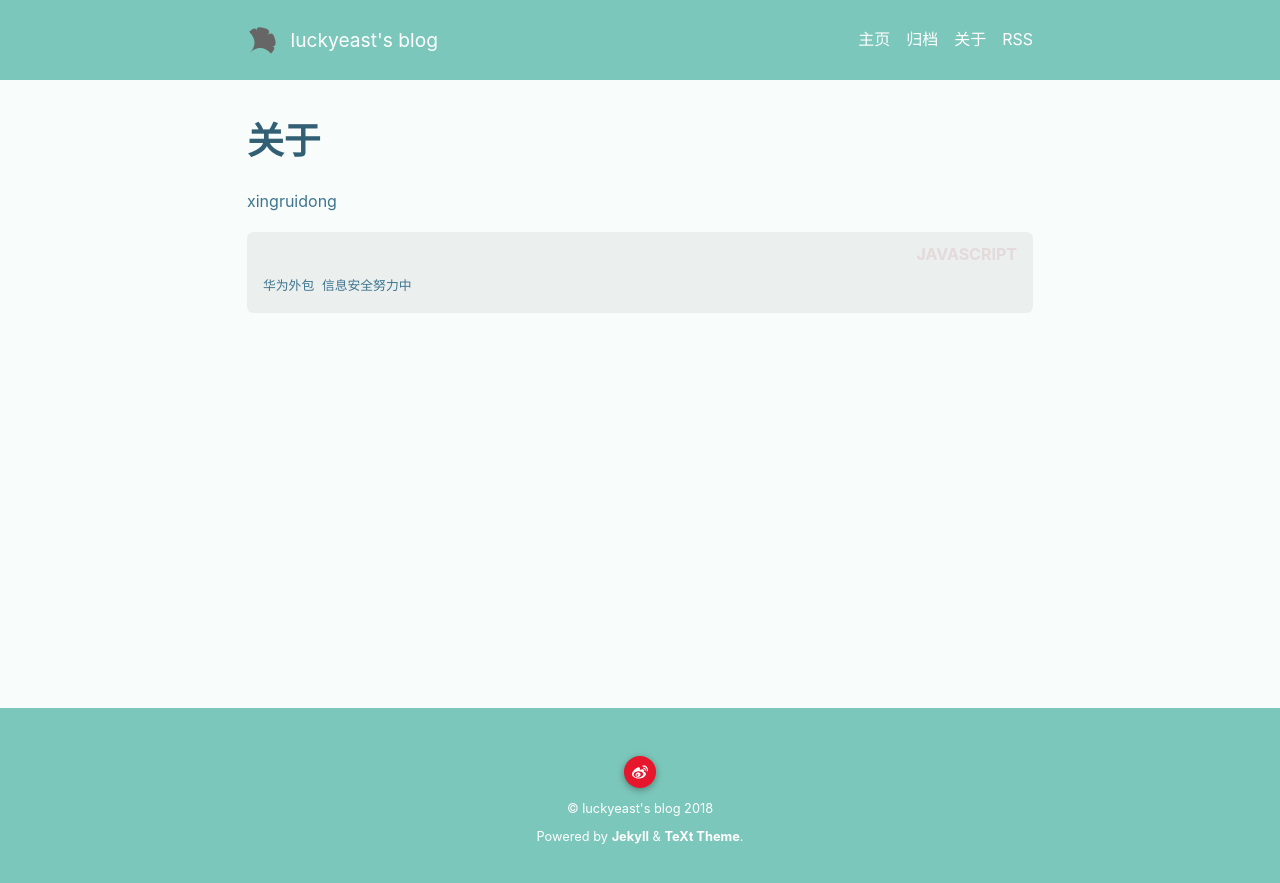
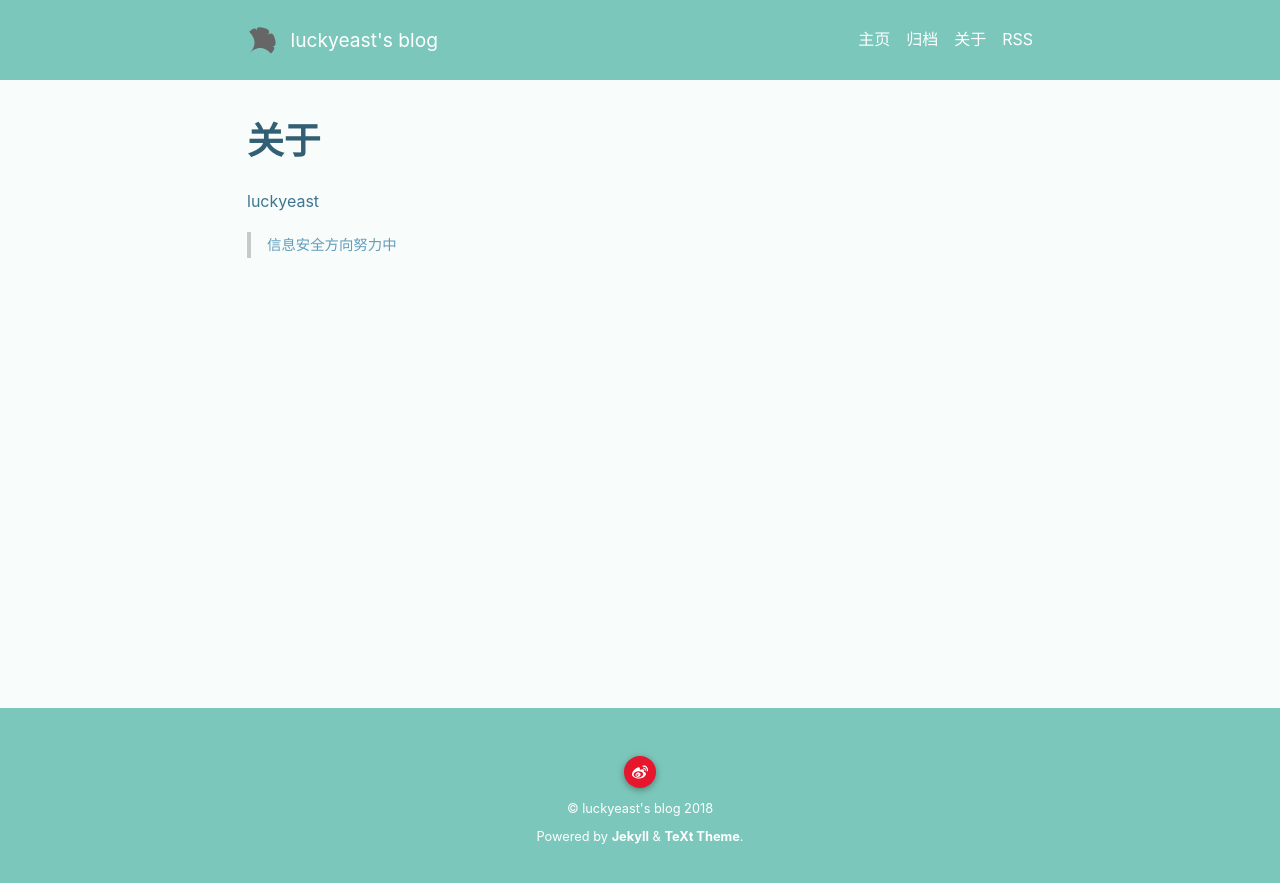
Before and after one commit to xingruidong95/xingruidong95.github.io, a Jekyll site: the page built from about.md, in a window 1280 px wide. Shown: the top 883 px of the page. Built offline with Jekyll 4.4.1, drawn with Linux system fonts in a browser that asks for light colours; nearby versions of some CDN libraries.

Commit message:
Update about.md

```diff
--- a/about.md
+++ b/about.md
@@ -8,8 +8,6 @@ titles:
 key: page-about
 ---
 
-xingruidong
+luckyeast
 
-{% highlight javascript %}
-华为外包 信息安全努力中
-{% endhighlight %}
+> 信息安全方向努力中
```
